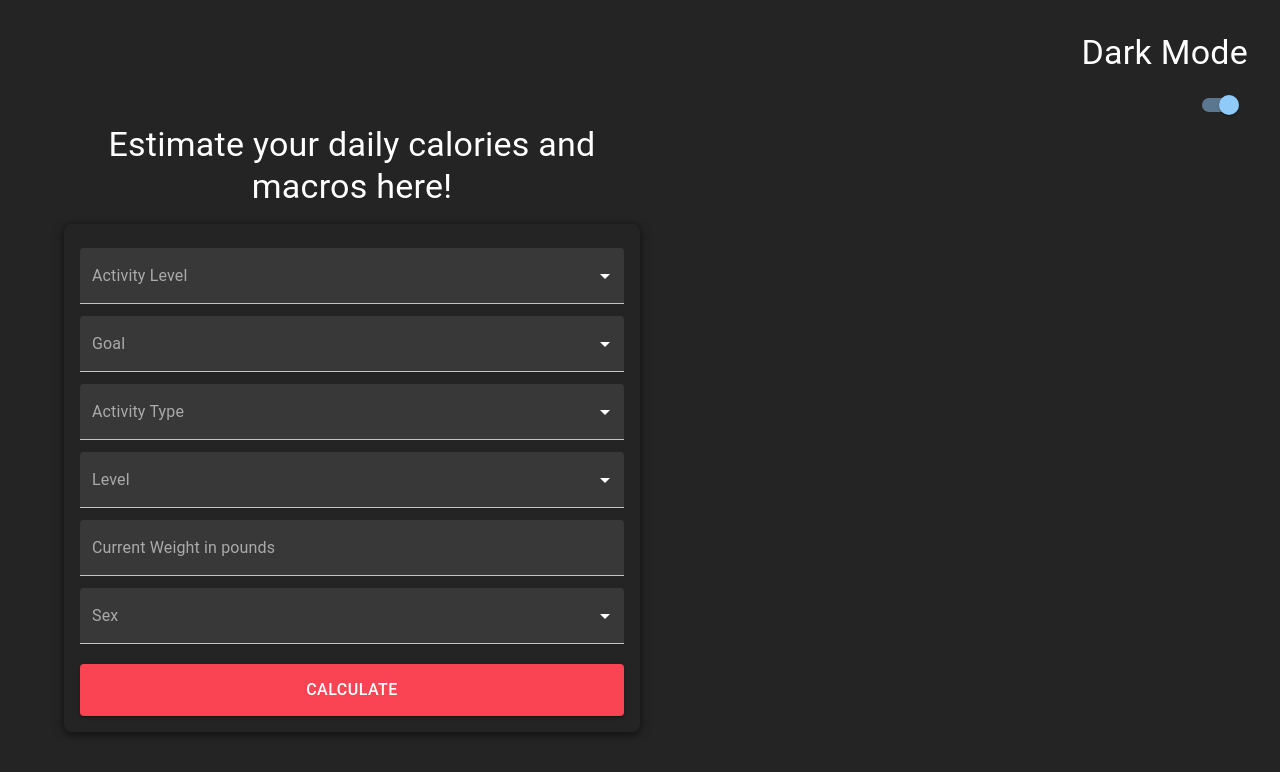
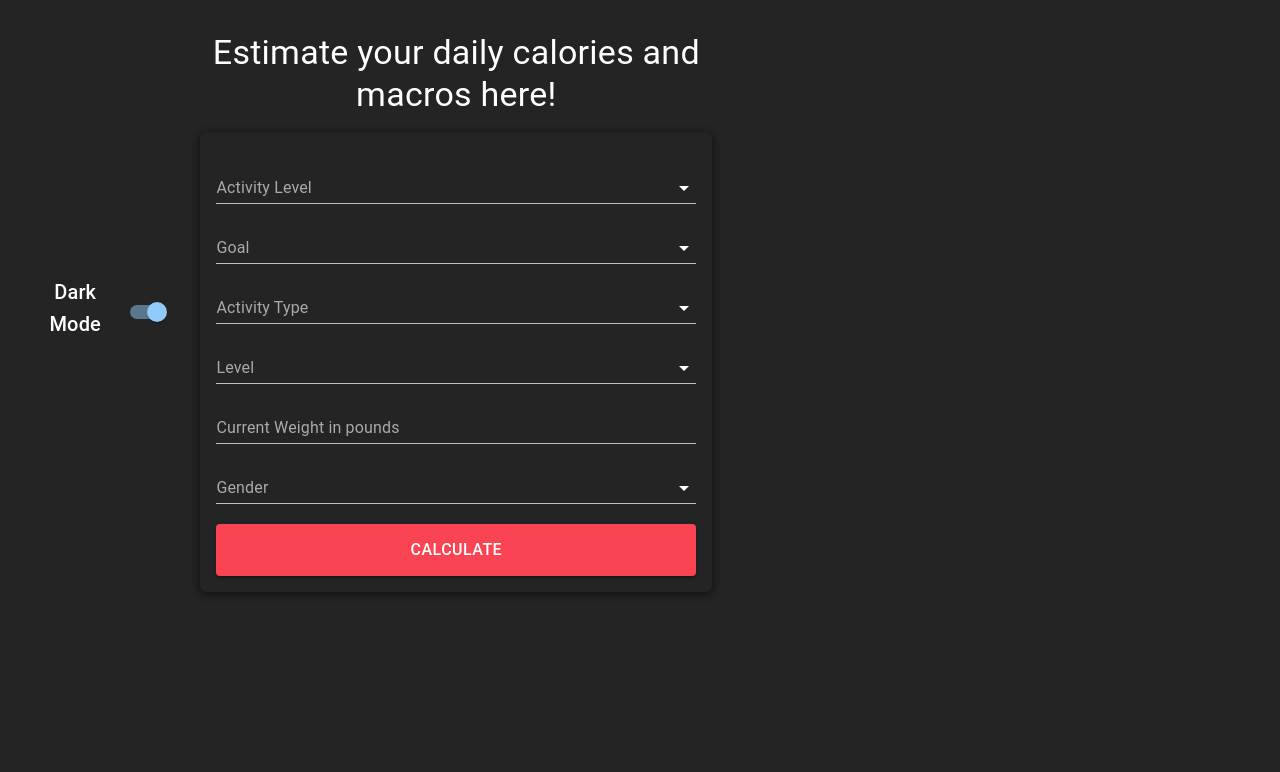
Before and after one commit to Sogolsa/estimate-daily-fuel, a React (Vite) app: page / in a window 1280 px wide. Shown: the top 772 px of the page. Built offline with nearby package versions, Linux system fonts and the light colour scheme.

Commit message:
Added protein intake function, using array for single and 2 numbers

```diff
--- a/src/App.jsx
+++ b/src/App.jsx
@@ -19,14 +19,14 @@ function App() {
       <Box
         sx={{
           display: "flex",
-          flexDirection: "column",
-          alignItems: "flex-end",
-          justifyContent: "flex-end",
+          flexDirection: "row",
+          alignItems: "center",
+          justifyContent: "center",
           backgroundColor: "background.default",
           color: "text.primary",
         }}
       >
-        <Typography variant="h4" gutterBottom>
+        <Typography variant="h6" gutterBottom>
           {isDarkMode ? "Dark Mode" : "Light Mode"}
         </Typography>
         <Switch
--- a/src/components/MyForm.jsx
+++ b/src/components/MyForm.jsx
@@ -14,6 +14,7 @@ import {
   Button,
 } from "@mui/material";
 import { estimateCalorieRange } from "../helpers/calorieCalculator";
+import { calculateProtein } from "../helpers/proteinCalculator";
 
 const MyForm = () => {
   const [formData, setFormData] = useState({
@@ -21,11 +22,12 @@ const MyForm = () => {
     goal: "",
     activityType: "",
     currentWeight: "",
-    sex: "",
+    gender: "",
     level: "",
   });
 
   const [calorieRange, setCalorieRange] = useState(null);
+  const [proteinRange, setProteinRange] = useState(null);
 
   const handleCalculate = () => {
     try {
@@ -35,6 +37,20 @@ const MyForm = () => {
         currentWeight: parseFloat(formData.currentWeight),
       });
       setCalorieRange(result);
+    } catch (err) {
+      console.log(err.message);
+      alert(err.message);
+    }
+
+    try {
+      const proteinResult = calculateProtein({
+        activityLevel: formData.activityLevel,
+        goal: formData.goal,
+        currentWeight: parseFloat(formData.currentWeight),
+        gender: formData.gender,
+        level: formData.level,
+      });
+      setProteinRange(proteinResult);
     } catch (err) {
       console.log(err.message);
       alert(err.message);
@@ -71,7 +87,7 @@ const MyForm = () => {
                 boxShadow: "0 2px 10px rgba(0, 0, 0, 0.6)",
               }}
             >
-              <FormControl fullWidth variant="filled" margin="dense">
+              <FormControl variant="standard" margin="dense">
                 <InputLabel id="activity-level-label">
                   Activity Level
                 </InputLabel>
@@ -102,7 +118,7 @@ const MyForm = () => {
                   </MenuItem>
                 </Select>
               </FormControl>
-              <FormControl fullWidth variant="filled" margin="dense">
+              <FormControl variant="standard" margin="dense">
                 <InputLabel id="goal-label">Goal</InputLabel>
                 <Select
                   labelId="goal-label"
@@ -124,7 +140,7 @@ const MyForm = () => {
                   </MenuItem>
                 </Select>
               </FormControl>
-              <FormControl fullWidth variant="filled" margin="dense">
+              <FormControl variant="standard" margin="dense">
                 <InputLabel id="activity-type-label">Activity Type</InputLabel>
                 <Select
                   labelId="activity-type-label"
@@ -154,7 +170,7 @@ const MyForm = () => {
                   </MenuItem>
                 </Select>
               </FormControl>
-              <FormControl fullWidth variant="filled" margin="dense">
+              <FormControl variant="standard" margin="dense">
                 <InputLabel id="level-label">Level</InputLabel>
                 <Select
                   labelId="level-label"
@@ -167,7 +183,7 @@ const MyForm = () => {
                     <ListItemText primary="Beginner" />
                   </MenuItem>
                   <MenuItem value="intermediate">
-                    <ListItemText primary="intermediate" />
+                    <ListItemText primary="Intermediate" />
                   </MenuItem>
                   <MenuItem value="advanced">
                     <ListItemText
@@ -182,19 +198,19 @@ const MyForm = () => {
                 id="currentWeight"
                 name="currentWeight"
                 type="number"
-                variant="filled"
+                variant="standard"
                 margin="dense"
                 value={formData.currentWeight}
                 onChange={handleChange}
                 fullWidth
               />
-              <FormControl fullWidth variant="filled" margin="dense">
-                <InputLabel id="sex-label">Sex</InputLabel>
+              <FormControl fullWidth variant="standard" margin="dense">
+                <InputLabel id="gender-label">Gender</InputLabel>
                 <Select
-                  labelId="sex-label"
-                  id="sex"
-                  name="sex"
-                  value={formData.sex}
+                  labelId="gender-label"
+                  id="gender"
+                  name="gender"
+                  value={formData.gender}
                   onChange={handleChange}
                 >
                   <MenuItem value="female">Female</MenuItem>
@@ -222,6 +238,7 @@ const MyForm = () => {
             md={6}
             sx={{
               display: "flex",
+              flexDirection: "column",
               justifyContent: "center",
               alignItems: "center",
             }}
@@ -256,6 +273,36 @@ const MyForm = () => {
                 </Typography>
               </Box>
             )}
+            {proteinRange && (
+              <Box
+                sx={{
+                  display: "flex",
+                  flexDirection: "column",
+                  justifyContent: "center",
+                  alignItems: "center",
+                  textAlign: "center",
+                  mt: 2,
+                  p: 2,
+                  border: "1px solid #ccc",
+                  borderRadius: 2,
+                }}
+              >
+                <Typography
+                  variant="h5"
+                  sx={{ color: "#fa4454", textAlign: "center" }}
+                >
+                  Estimated Protein:
+                </Typography>
+                <Typography
+                  variant="h4"
+                  sx={{
+                    textAlign: "center",
+                  }}
+                >
+                  {proteinRange.minProtein} - {proteinRange.maxProtein}
+                </Typography>
+              </Box>
+            )}
           </Grid>
         </Grid>
       </form>
--- a/src/helpers/proteinCalculator.jsx
+++ b/src/helpers/proteinCalculator.jsx
@@ -1,5 +1,11 @@
 // Macro Calculations
-export const calculateProtein = ({ sex, activityLevel, goal, level }) => {
+export const calculateProtein = ({
+  gender,
+  activityLevel,
+  goal,
+  level,
+  currentWeight,
+}) => {
   const proteinMultipliers = {
     female: {
       "lightly-active": {
@@ -110,4 +116,20 @@ export const calculateProtein = ({ sex, activityLevel, goal, level }) => {
       },
     },
   };
+
+  const proteinRange = proteinMultipliers[gender][activityLevel][goal][level];
+
+  if (!proteinRange) {
+    throw new Error("Invalid activity level, goal, or experience level.");
+  }
+
+  const minMultiplier =
+    proteinRange.length === 1 ? proteinRange[0] : proteinRange[0];
+  const maxMultiplier =
+    proteinRange.length === 1 ? proteinRange[0] : proteinRange[1];
+
+  const minProtein = (currentWeight * minMultiplier).toFixed(2);
+  const maxProtein = (currentWeight * maxMultiplier).toFixed(2);
+
+  return { minProtein, maxProtein };
 };
```
